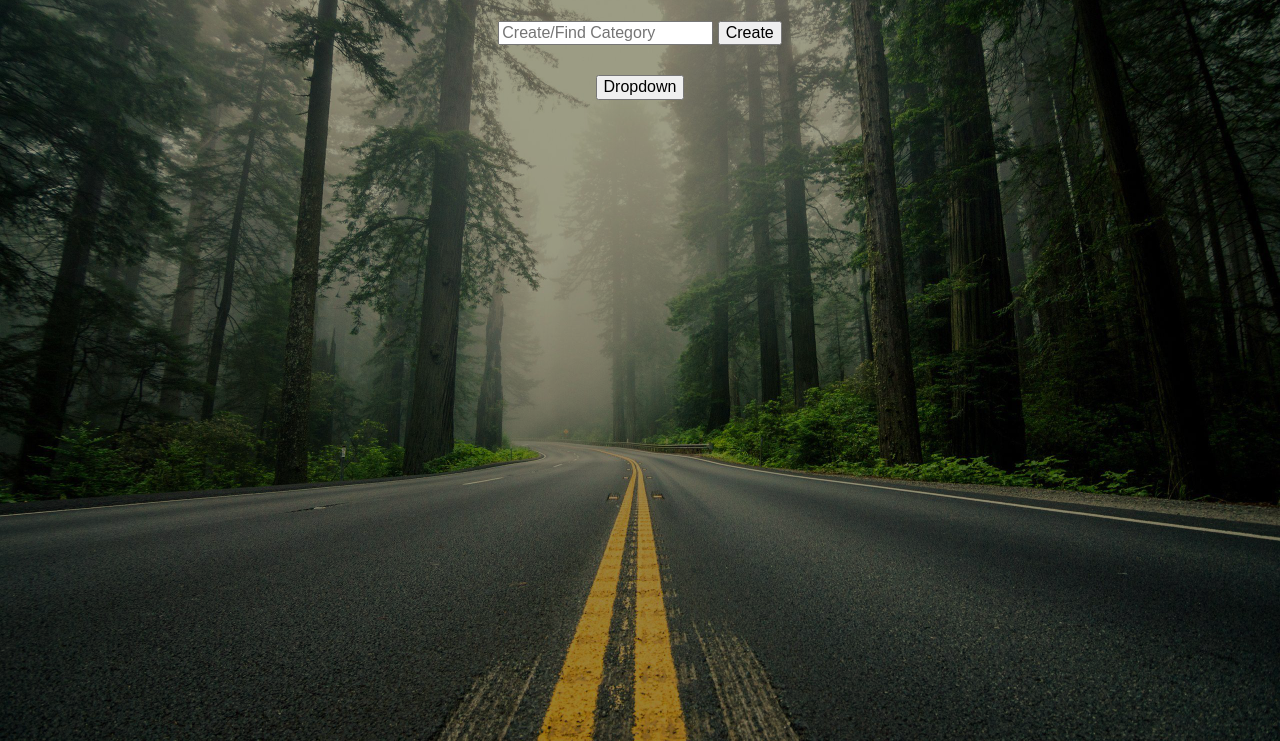
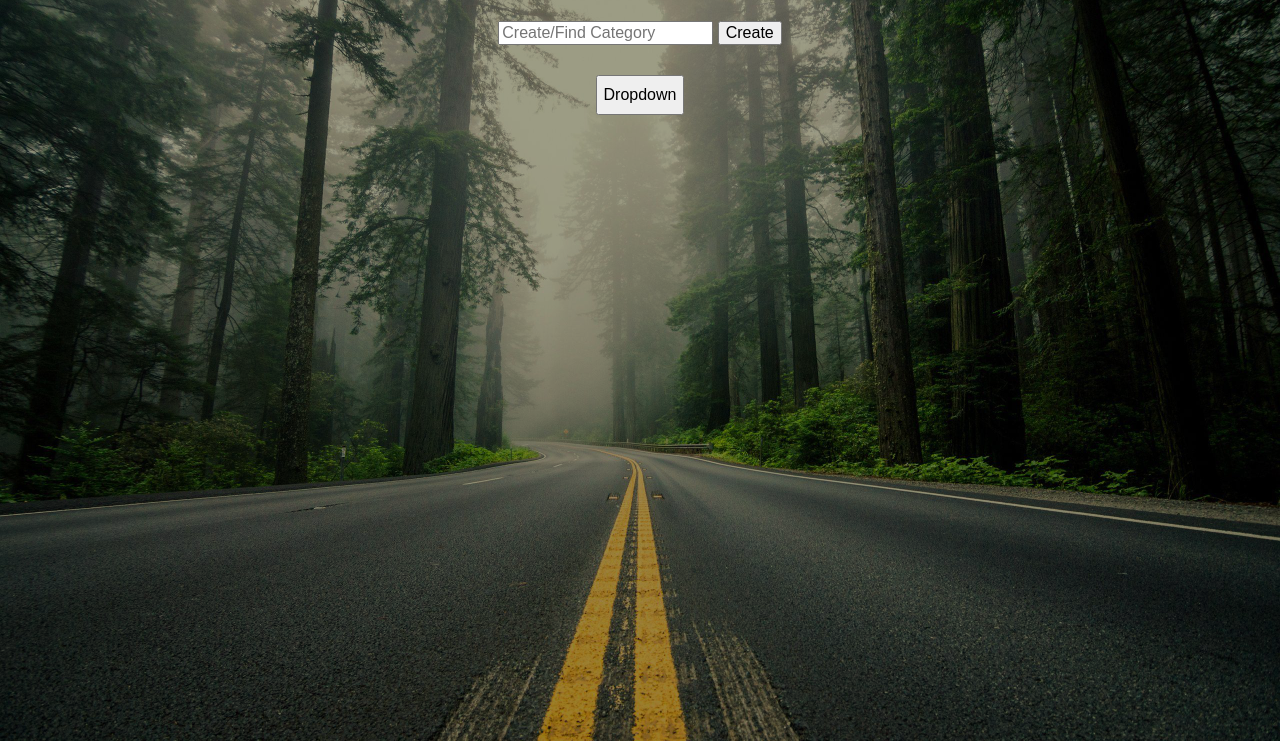
Before and after one commit to dhubertus/jet-fuel, a website: page public/index.html in a window 1280 px wide. Shown: the part 59-800 px from the top of the page. Drawn offline with nearby package versions, Linux system fonts and the light colour scheme.

Commit message:
cleaned up css

```diff
--- a/public/styles/dropdown.css
+++ b/public/styles/dropdown.css
@@ -1,11 +1,11 @@
 .dropbtn {
   margin: 30px 0 0 0;
-  height: 25px;
-  min-height: 25px;
+  height: 40px;
+  /*min-height: 25px;*/
 }
 
 .dropdown{
-  height: 150px;
+  height: 100px;
   display: flex;
   flex-direction: column;
   justify-content: center;
--- a/public/styles/main.css
+++ b/public/styles/main.css
@@ -18,8 +18,8 @@ body {
 }
 
 #create-folder-view {
-  min-height: 300px;
-  height: 100%;
+  /*min-height: 300px;
+  height: 100%;*/
   width: 100%;
   display: flex;
   justify-content: flex-start;
```
